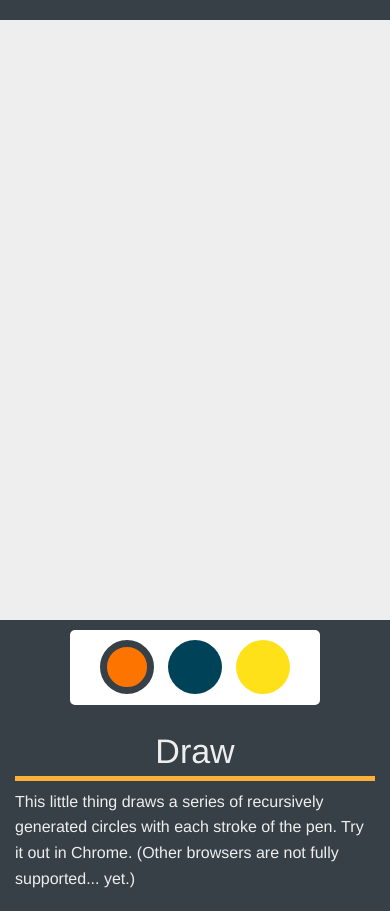
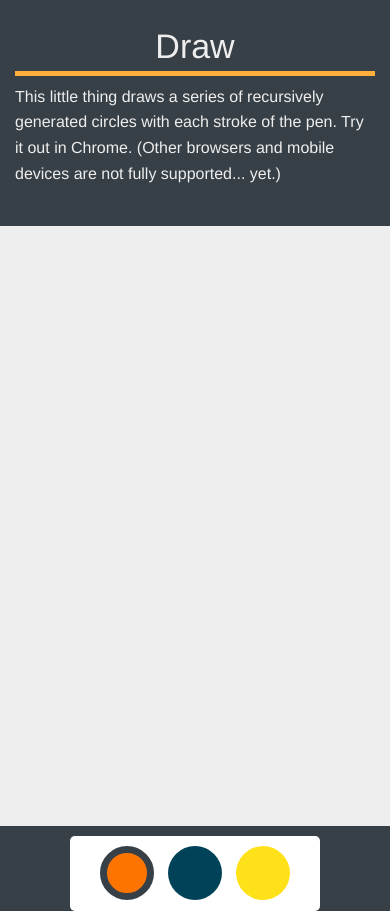
Before and after one commit to BillyZac/draw, a plain HTML site: page index.html in a window 390 px wide. Shown: the top 911 px of the page. Drawn offline with nearby package versions, Linux system fonts and the light colour scheme.

Commit message:
Move explanation to the top. Add caveat about mobile devices.

```diff
--- a/index.html
+++ b/index.html
@@ -13,6 +13,12 @@
 </head>
 
 <body>
+	<div class="row">
+		<div class="large-8 large-offset-2 medium-8 medium-offset-2 column" id="explanation">
+			<h1 class="text-center">Draw</h1>
+			<p>This little thing draws a series of recursively generated circles with each stroke of the pen. Try it out in Chrome. (Other browsers and mobile devices are not fully supported... yet.)</p>
+		</div>
+	</div>
 	<canvas	width="1000" height="600"></canvas>
 	<div class="controls">
 		<ul>
@@ -21,12 +27,6 @@
 			<li class="yellow"></li>
 		</ul>
 	</div>
-	<div class="row">
-		<div class="large-8 large-offset-2 medium-8 medium-offset-2 column" id="explanation">
-			<h1 class="text-center">Draw</h1>
-			<p>This little thing draws a series of recursively generated circles with each stroke of the pen. Try it out in Chrome. (Other browsers are not fully supported... yet.)</p>
-		</div>
-	</div>
 	<script src="http://code.jquery.com/jquery-1.11.0.min.js" type="text/javascript" charset="utf-8"></script>
 	<script src="js/app.js" type="text/javascript" charset="utf-8"></script>
 	<script src="js/recursion.js" type="text/javascript" charset="utf-8"></script>
```
